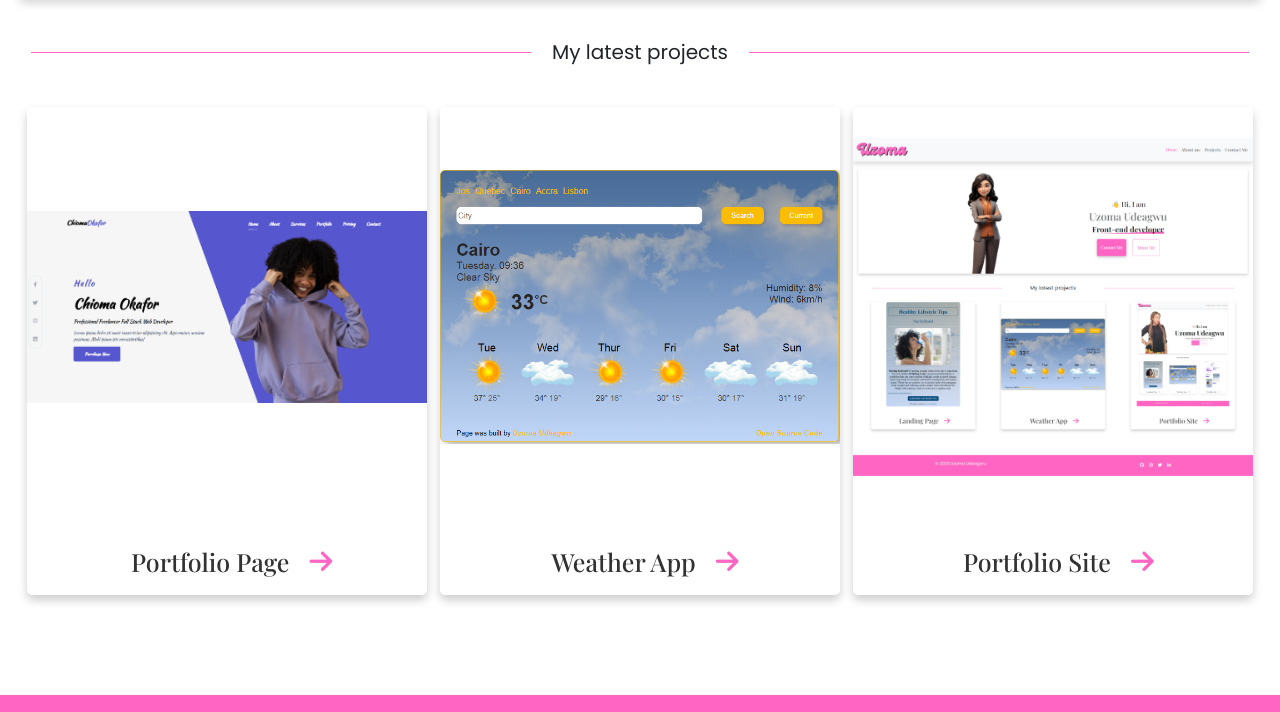
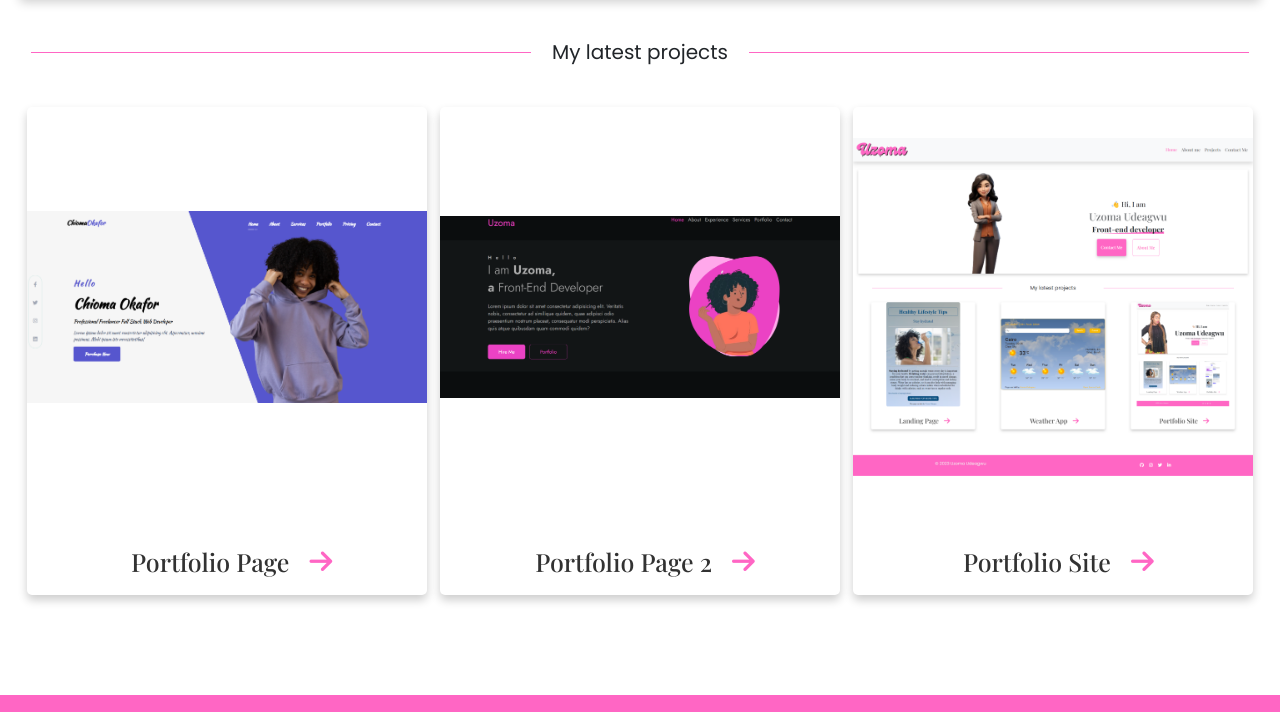
Before and after one commit to Uzoma2/My-Portfolio, a plain HTML site: page index.html in a window 1280 px wide. Shown: the part 524-1236 px from the top of the page. Drawn offline with nearby package versions, Linux system fonts and the light colour scheme.

Commit message:
Replaced the weather app with another project
The API key used in the weather app has expired.

```diff
--- a/index.html
+++ b/index.html
@@ -115,17 +115,17 @@
         <div class="project1">
           <img src="/images/one-page-portfolio.png" alt="Portfolio Page " />
           <div>
-            <a class="to-project" href="/projects.html#landing--page">
+            <a class="to-project" href="/projects.html#portfolio--page">
               <h2 class="projects-heading">Portfolio Page</h2>
               <i class="arrow fa-solid fa-arrow-right"></i
             ></a>
           </div>
         </div>
         <div class="project2">
-          <img src="/images/weather.png" alt="weather app " />
+          <img src="/images/Portfolio 2.png" alt="Portfolio Page " />
           <div>
-            <a class="to-project" href="/projects.html#weather--app">
-              <h2 class="projects-heading">Weather App</h2>
+            <a class="to-project" href="/projects.html#portfolio--page2">
+              <h2 class="projects-heading">Portfolio Page 2</h2>
               <i class="arrow fa-solid fa-arrow-right"></i
             ></a>
           </div>
```
Also changed, not shown: projects.html (+2 -2 lines), images/Portfolio 2.png (added).
